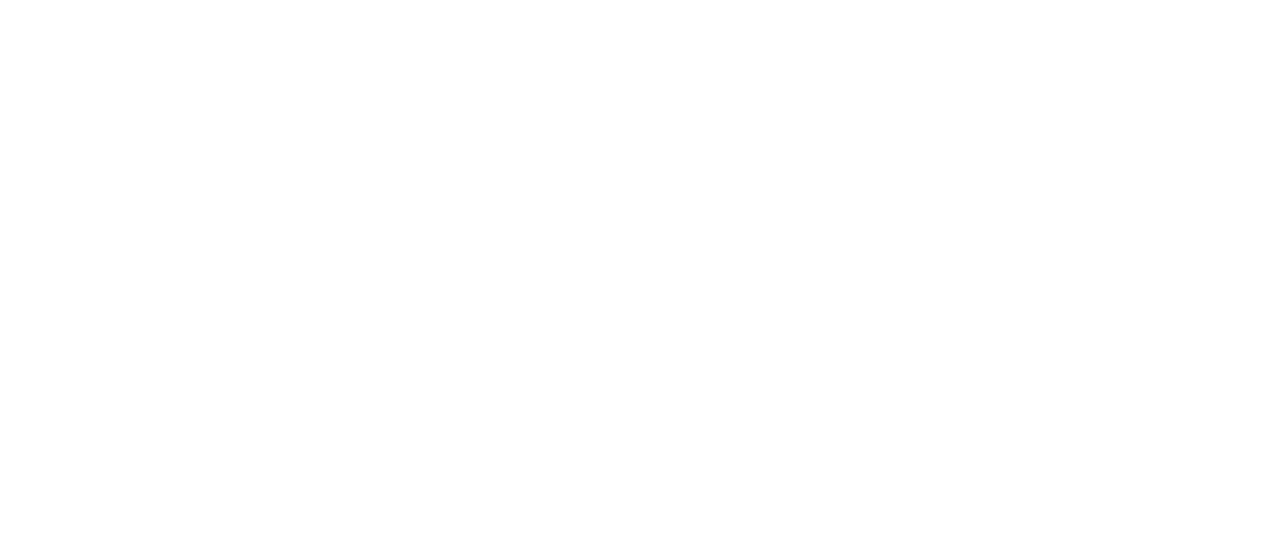
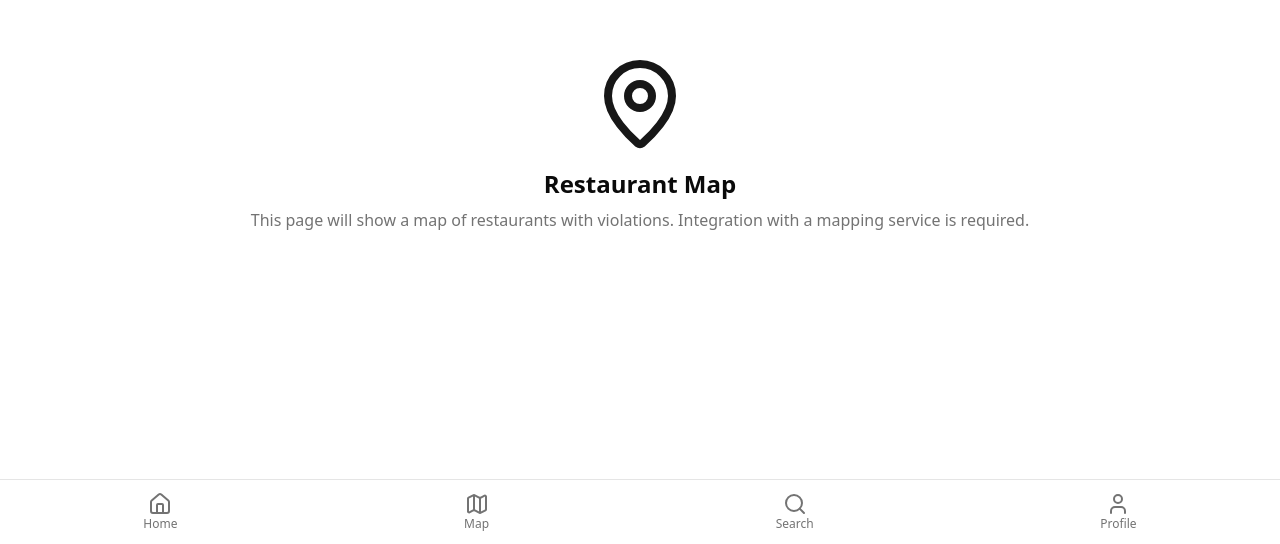
Before and after one commit to orlein/bad-bobjibs, a React (Vite) app: page /map in a window 1280 px wide. Before the commit this address had no page. Shown: the part 256-800 px from the top of the page. Built offline with nearby package versions, Linux system fonts and the light colour scheme.

Commit message:
✨ Create ui
by v0

```diff
--- a/src/App.tsx
+++ b/src/App.tsx
@@ -1,23 +1,19 @@
-import { Provider } from 'react-redux';
-import store from './app/store';
-import { Route, Routes } from 'react-router';
-// import Home from './pages/home';
-import { QueryClient, QueryClientProvider } from '@tanstack/react-query';
-import Login from './pages/login';
-import Page from './app/dashboard/page';
-
-const queryClient = new QueryClient();
+import { BrowserRouter as Router, Route, Routes } from 'react-router';
+import Home from './pages/home';
+import Map from './pages/Map';
+import Search from './pages/Search';
+import Profile from './pages/Profile';
 
 function App() {
   return (
-    <QueryClientProvider client={queryClient}>
-      <Provider store={store}>
-        <Routes>
-          <Route index element={<Page />} />
-          <Route path="login" element={<Login />} />
-        </Routes>
-      </Provider>
-    </QueryClientProvider>
+    // <Router>
+    <Routes>
+      <Route path="/" element={<Home />} />
+      <Route path="/map" element={<Map />} />
+      <Route path="/search" element={<Search />} />
+      <Route path="/profile" element={<Profile />} />
+    </Routes>
+    /* </Router> */
   );
 }
 
--- /dev/null
+++ b/src/App1.tsx
@@ -0,0 +1,26 @@
+import { Provider } from 'react-redux';
+import store from './app/store';
+import { Route, Routes } from 'react-router';
+// import Home from './pages/home';
+import { QueryClient, QueryClientProvider } from '@tanstack/react-query';
+import Login from './pages/login';
+// import Page from './app/dashboard/page';
+import Home from './pages/home';
+
+const queryClient = new QueryClient();
+
+function App1() {
+  return (
+    <QueryClientProvider client={queryClient}>
+      <Provider store={store}>
+        <Routes>
+          <Route index element={<Home />} />
+          {/* <Route index element={<Page />} /> */}
+          <Route path="login" element={<Login />} />
+        </Routes>
+      </Provider>
+    </QueryClientProvider>
+  );
+}
+
+export default App1;
--- /dev/null
+++ b/src/components/ui/BottomNav.tsx
@@ -0,0 +1,39 @@
+import { Home, Map, Search, User } from 'lucide-react';
+import { Link } from 'react-router';
+
+export default function BottomNav() {
+  return (
+    <nav className="fixed bottom-0 left-0 right-0 bg-background border-t border-border">
+      <div className="flex justify-around items-center h-16">
+        <Link
+          to="/"
+          className="flex flex-col items-center text-muted-foreground"
+        >
+          <Home className="h-6 w-6" />
+          <span className="text-xs">Home</span>
+        </Link>
+        <Link
+          to="/map"
+          className="flex flex-col items-center text-muted-foreground"
+        >
+          <Map className="h-6 w-6" />
+          <span className="text-xs">Map</span>
+        </Link>
+        <Link
+          to="/search"
+          className="flex flex-col items-center text-muted-foreground"
+        >
+          <Search className="h-6 w-6" />
+          <span className="text-xs">Search</span>
+        </Link>
+        <Link
+          to="/profile"
+          className="flex flex-col items-center text-muted-foreground"
+        >
+          <User className="h-6 w-6" />
+          <span className="text-xs">Profile</span>
+        </Link>
+      </div>
+    </nav>
+  );
+}
--- a/src/main.tsx
+++ b/src/main.tsx
@@ -1,7 +1,7 @@
 import { StrictMode } from 'react';
 import { createRoot } from 'react-dom/client';
 import './index.css';
-import App from './App.tsx';
+import App from './App';
 import { BrowserRouter } from 'react-router';
 
 createRoot(document.getElementById('root')!).render(
--- /dev/null
+++ b/src/pages/Map.tsx
@@ -0,0 +1,18 @@
+import { MapPin } from 'lucide-react';
+import BottomNav from '../components/ui/BottomNav';
+
+export default function Map() {
+  return (
+    <div className="flex flex-col h-screen bg-background">
+      <main className="flex-1 p-4 flex flex-col items-center justify-center">
+        <MapPin className="h-24 w-24 text-primary mb-4" />
+        <h1 className="text-2xl font-bold mb-2">Restaurant Map</h1>
+        <p className="text-center text-muted-foreground">
+          This page will show a map of restaurants with violations. Integration
+          with a mapping service is required.
+        </p>
+      </main>
+      <BottomNav />
+    </div>
+  );
+}
--- /dev/null
+++ b/src/pages/Profile.tsx
@@ -0,0 +1,37 @@
+import { User, Settings, Bell } from 'lucide-react';
+import { Button } from '@/components/ui/button';
+import BottomNav from '../components/ui/BottomNav';
+
+export default function Profile() {
+  return (
+    <div className="flex flex-col h-screen bg-background">
+      <main className="flex-1 p-4">
+        <h1 className="text-2xl font-bold mb-4">User Profile</h1>
+        <div className="flex flex-col items-center mb-6">
+          <div className="w-24 h-24 bg-primary rounded-full flex items-center justify-center mb-2">
+            <User className="h-12 w-12 text-primary-foreground" />
+          </div>
+          <h2 className="text-xl font-semibold">John Doe</h2>
+          <p className="text-muted-foreground">john.doe@example.com</p>
+        </div>
+        <div className="space-y-4">
+          <Button variant="outline" className="w-full justify-start">
+            <Settings className="mr-2 h-4 w-4" />
+            Settings
+          </Button>
+          <Button variant="outline" className="w-full justify-start">
+            <Bell className="mr-2 h-4 w-4" />
+            Notifications
+          </Button>
+          <Button
+            variant="outline"
+            className="w-full justify-start text-destructive"
+          >
+            Log Out
+          </Button>
+        </div>
+      </main>
+      <BottomNav />
+    </div>
+  );
+}
--- /dev/null
+++ b/src/pages/Search.tsx
@@ -0,0 +1,29 @@
+import { SearchIcon } from 'lucide-react';
+import { Input } from '@/components/ui/input';
+import BottomNav from '../components/ui/BottomNav';
+
+export default function Search() {
+  return (
+    <div className="flex flex-col h-screen bg-background">
+      <main className="flex-1 p-4">
+        <h1 className="text-2xl font-bold mb-4">Search Restaurants</h1>
+        <div className="relative">
+          <SearchIcon className="absolute left-3 top-1/2 transform -translate-y-1/2 text-muted-foreground" />
+          <Input
+            type="search"
+            placeholder="Search for restaurants..."
+            className="pl-10"
+          />
+        </div>
+        <div className="mt-8 text-center text-muted-foreground">
+          <p>Search results will appear here.</p>
+          <p>
+            Implement search functionality based on restaurant names or
+            violation types.
+          </p>
+        </div>
+      </main>
+      <BottomNav />
+    </div>
+  );
+}
--- a/src/pages/home.tsx
+++ b/src/pages/home.tsx
@@ -1,3 +1,85 @@
-export default function HomePage() {
-  return <div>Home</div>;
+import { useState } from 'react';
+import {
+  Card,
+  CardContent,
+  CardDescription,
+  CardHeader,
+  CardTitle,
+} from '@/components/ui/card';
+import { ScrollArea } from '@/components/ui/scroll-area';
+import { AlertTriangle } from 'lucide-react';
+import BottomNav from '../components/ui/BottomNav';
+
+interface Restaurant {
+  id: number;
+  name: string;
+  violation: string;
+  date: string;
 }
+
+const restaurants: Restaurant[] = [
+  {
+    id: 1,
+    name: 'Greasy Spoon Diner',
+    violation: 'Unsanitary food preparation',
+    date: '2023-12-15',
+  },
+  {
+    id: 2,
+    name: 'Sketchy Sushi',
+    violation: 'Improper food storage',
+    date: '2024-01-03',
+  },
+  {
+    id: 3,
+    name: 'Questionable Quesadillas',
+    violation: 'Pest infestation',
+    date: '2024-01-10',
+  },
+  {
+    id: 4,
+    name: 'Dubious Donuts',
+    violation: 'Expired ingredients',
+    date: '2024-01-18',
+  },
+  {
+    id: 5,
+    name: 'Risky Ramen',
+    violation: 'Cross-contamination',
+    date: '2024-01-25',
+  },
+];
+
+export default function Home() {
+  const [selectedRestaurant, setSelectedRestaurant] =
+    useState<Restaurant | null>(null);
+
+  return (
+    <div className="flex flex-col h-screen bg-background">
+      <main className="flex-1 p-4">
+        <h1 className="text-2xl font-bold mb-4">Bad Bobjibs</h1>
+        <ScrollArea className="h-[calc(100vh-8rem)]">
+          {restaurants.map((restaurant) => (
+            <Card
+              key={restaurant.id}
+              className="mb-4 cursor-pointer"
+              onClick={() => setSelectedRestaurant(restaurant)}
+            >
+              <CardHeader className="pb-2">
+                <CardTitle className="text-lg">{restaurant.name}</CardTitle>
+                <CardDescription>{restaurant.date}</CardDescription>
+              </CardHeader>
+              <CardContent>
+                <div className="flex items-center text-yellow-500">
+                  <AlertTriangle className="mr-2 h-4 w-4" />
+                  <span>{restaurant.violation}</span>
+                </div>
+              </CardContent>
+            </Card>
+          ))}
+        </ScrollArea>
+      </main>
+      <BottomNav />
+    </div>
+  );
+}
```
